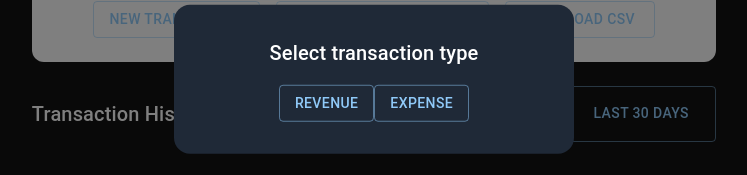
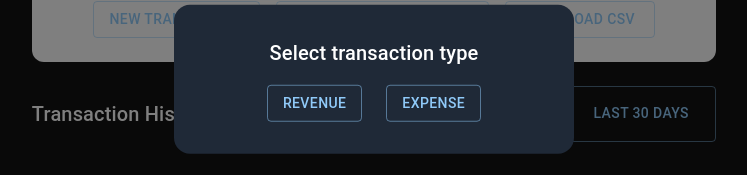
Before and after one commit to NabilKhattab37/Spending-Tracker, a Next.js app: page / in a window 1280 px wide. Both pictures are taken after a click on the button "NEW TRANSACTION". Shown: the part 321-496 px from the top of the page, without its empty margins (266-1013 px from the left). Built offline with nearby package versions, Linux system fonts and the light colour scheme.

Commit message:
Update Ttracker.js

```diff
--- a/src/app/components/Ttracker.js
+++ b/src/app/components/Ttracker.js
@@ -442,11 +442,11 @@ function Ttracker() {
                             <Typography id="modal-modal-title" variant="h6" component="h2" className="text-center">
                                 Select transaction type
                             </Typography>
-                            <div className="flex mt-4 items-center justify-center">
+                            <div className="flex mt-4 space-x-6 items-center justify-center">
                                 <Button onClick={() => handleTransactionRecording('Revenue')} variant="outlined"
-                                        className="me-4 mt-4 border rounded-md">Revenue</Button>
+                                        className="mt-4 border rounded-md">Revenue</Button>
                                 <Button onClick={() => handleTransactionRecording('Expense')} variant="outlined"
-                                        className="me-4 mt-4 border rounded-md">Expense</Button>
+                                        className="mt-4 border rounded-md">Expense</Button>
                             </div>
                         </Box>
                     </Modal>
```
